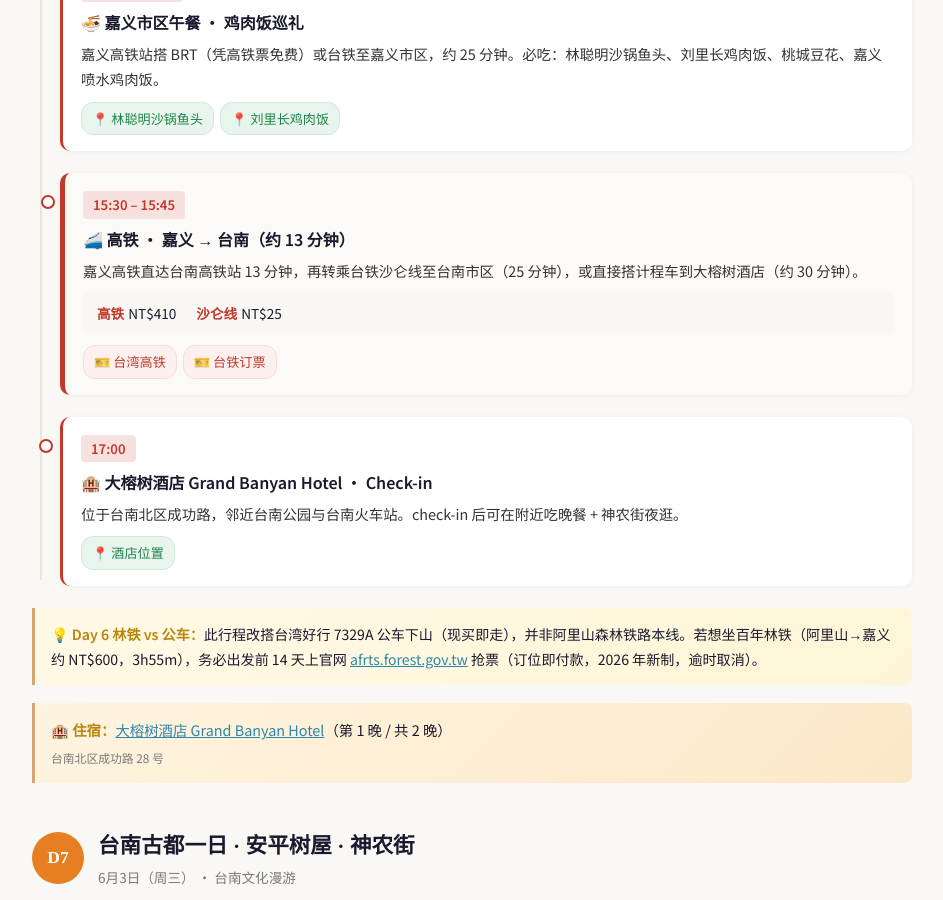
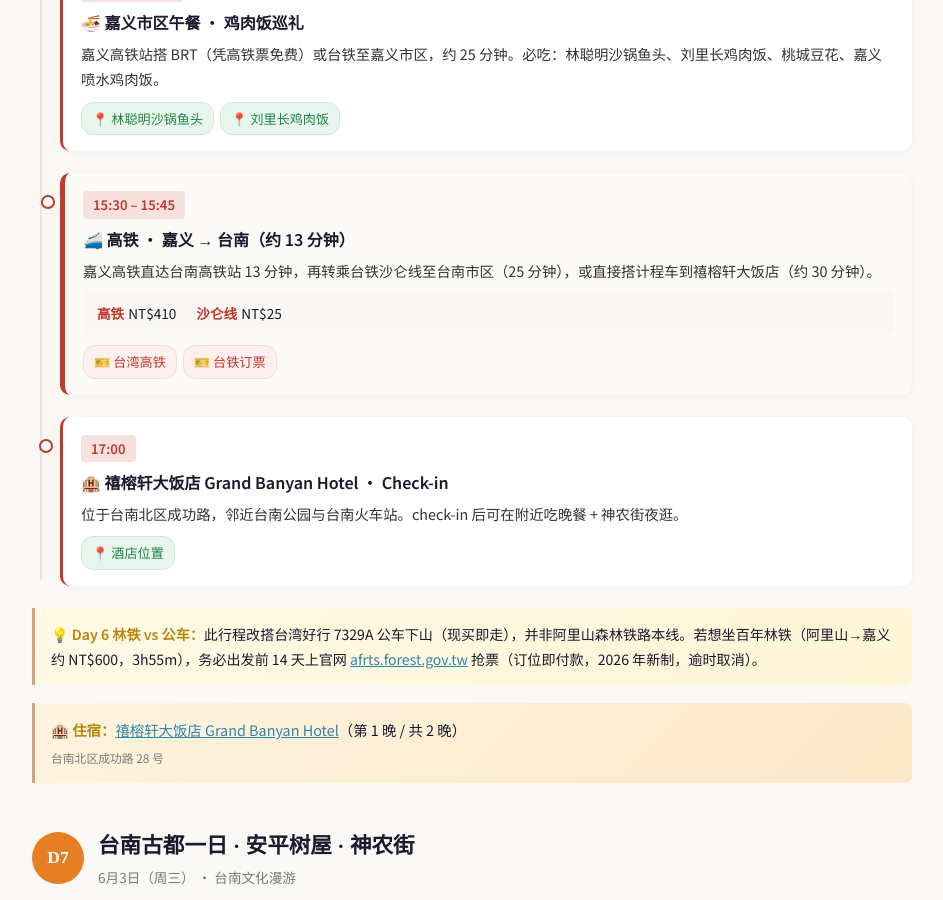
Before and after one commit to SibeiC/SibeiC.github.io, a Jekyll site: the page built from _trips/taiwan-2026.md, in a window 1280 px wide and 900 px high, scrolled down 10972 px. Shown: the whole window, without its empty margins (168-1111 px from the left). Built offline with Jekyll 4.4.1, drawn with Linux system fonts in a browser that asks for light colours; some of the changed text lies outside the part shown.

Commit message:
Fix Grand Banyan Hotel Chinese name
The hotel's actual Chinese name is 禧榕轩大饭店, not the literal
translation 大榕树酒店 that was in the file. Updated all occurrences:
hotels[] entry, day 6 check-in item, day 6 onward-transit detail, and
day 6 & 7 stay references. Cost group label updated too.

```diff
--- a/_trips/taiwan-2026.md
+++ b/_trips/taiwan-2026.md
@@ -35,7 +35,7 @@ cost:
         - { label: "citizenM Taipei（3 晚）", amount: 9275, in: primary }
         - { label: "水沙连大饭店（1 晚）", amount: 2800, in: primary, note: 估算 }
         - { label: "青山别馆（1 晚）", amount: 2500, in: primary, note: 估算 }
-        - { label: "大榕树酒店（2 晚）", amount: 228.78, in: secondary }
+        - { label: "禧榕轩大饭店（2 晚）", amount: 228.78, in: secondary }
         - { label: "S.E.A. 民宿（1 晚）", amount: 3510, in: primary }
 
     - name: 交通
@@ -92,7 +92,7 @@ hotels:
     dates: 6/1 (一) – 6/2 (二)
     address: 嘉义县阿里山乡 42 号
     map_query: Chinshan Hotel Alishan 青山别馆
-  - name: 大榕树酒店 Grand Banyan Hotel
+  - name: 禧榕轩大饭店 Grand Banyan Hotel
     nights: 2
     dates: 6/2 (二) – 6/4 (四)
     address: 台南北区成功路 28 号
@@ -467,7 +467,7 @@ days:
       - time: 15:30 – 15:45
         title: 🚄 高铁 · 嘉义 → 台南（约 13 分钟）
         transit: true
-        detail: 嘉义高铁直达台南高铁站 13 分钟，再转乘台铁沙仑线至台南市区（25 分钟），或直接搭计程车到大榕树酒店（约 30 分钟）。
+        detail: 嘉义高铁直达台南高铁站 13 分钟，再转乘台铁沙仑线至台南市区（25 分钟），或直接搭计程车到禧榕轩大饭店（约 30 分钟）。
         tickets:
           - { tag: 高铁, value: NT$410 }
           - { tag: 沙仑线, value: NT$25 }
@@ -476,14 +476,14 @@ days:
           - { type: ticket, icon: 🎫, label: 台铁订票, url: "https://www.railway.gov.tw/tra-tip-web/tip?lang=ZH_TW" }
 
       - time: "17:00"
-        title: 🏨 大榕树酒店 Grand Banyan Hotel · Check-in
+        title: 🏨 禧榕轩大饭店 Grand Banyan Hotel · Check-in
         detail: 位于台南北区成功路，邻近台南公园与台南火车站。check-in 后可在附近吃晚餐 + 神农街夜逛。
         links:
           - { type: map, icon: 📍, label: 酒店位置, query: Grand Banyan Hotel Tainan }
     note: |
       <strong>💡 Day 6 林铁 vs 公车：</strong>此行程改搭台湾好行 7329A 公车下山（现买即走），并非阿里山森林铁路本线。若想坐百年林铁（阿里山→嘉义 约 NT$600，3h55m），务必出发前 14 天上官网 <a href="https://afrts.forest.gov.tw" target="_blank">afrts.forest.gov.tw</a> 抢票（订位即付款，2026 年新制，逾时取消）。
     stay:
-      hotel: 大榕树酒店 Grand Banyan Hotel
+      hotel: 禧榕轩大饭店 Grand Banyan Hotel
       label: 第 1 晚 / 共 2 晚
 
   - num: 7
@@ -549,7 +549,7 @@ days:
         links:
           - { type: map, icon: 📍, label: 保安路, query: 保安路小吃 台南 }
     stay:
-      hotel: 大榕树酒店 Grand Banyan Hotel
+      hotel: 禧榕轩大饭店 Grand Banyan Hotel
       label: 第 2 晚
 
   - num: 8
```
